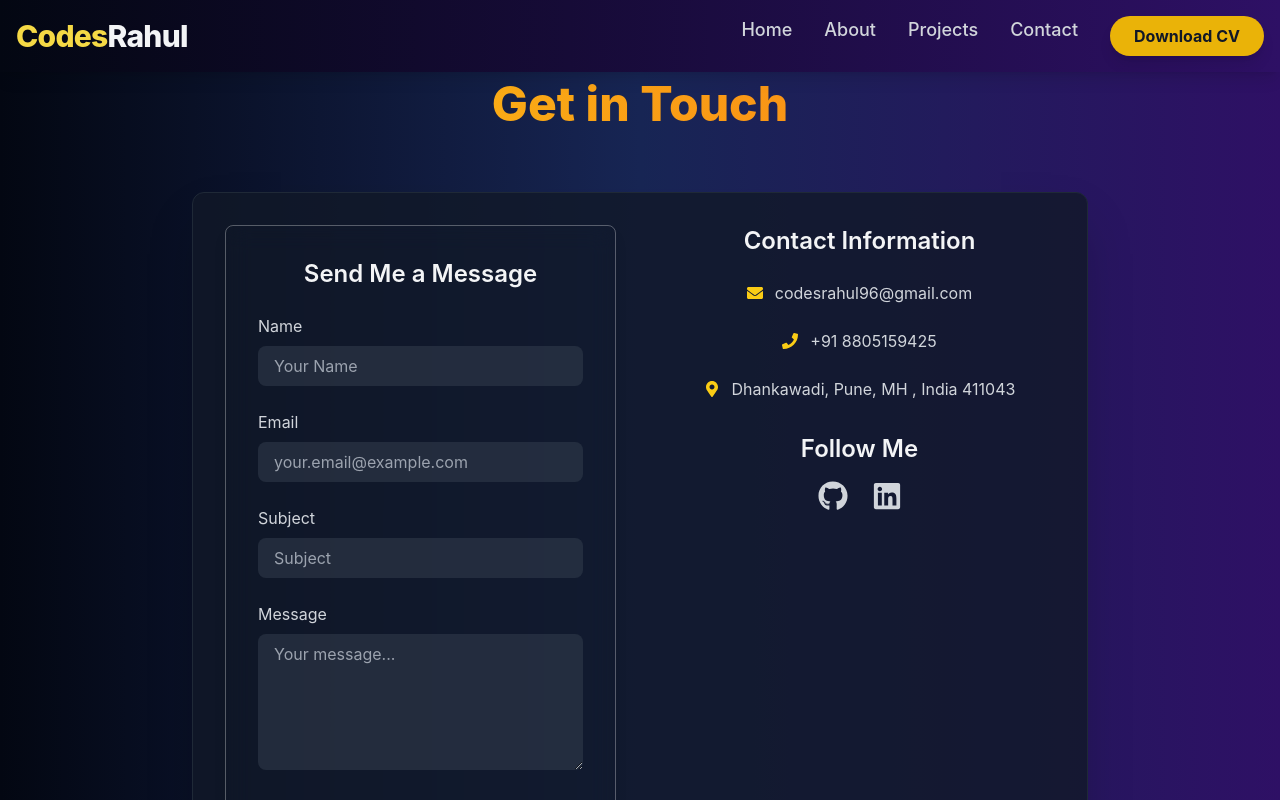
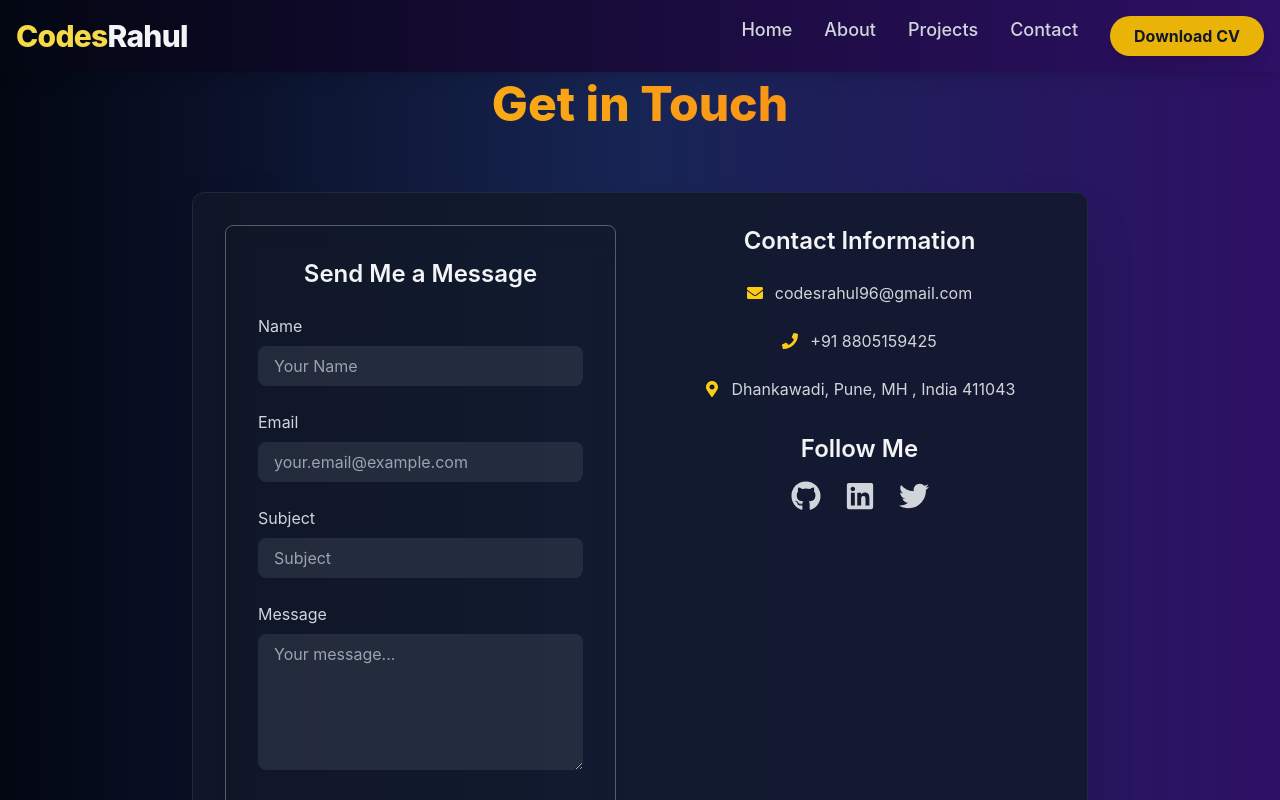
Before and after one commit to CodesRahul96/CodesRahul, a React (Vite) app: page /contact in a window 1280 px wide. Shown: the top 800 px of the page. Built offline with nearby package versions, Linux system fonts and the light colour scheme.

Commit message:
updated projects

```diff
--- a/src/pages/Contact.jsx
+++ b/src/pages/Contact.jsx
@@ -236,14 +236,14 @@
                   >
                     <FaLinkedin size={30} />
                   </a>
-                  {/* <a
-                    href="https://twitter.com/yourhandle"
+                  <a
+                    href="https://twitter.com/"
                     target="_blank"
                     rel="noopener noreferrer"
                     className="text-gray-300 hover:text-yellow-400 transition-colors duration-300 transform hover:scale-110"
                   >
                     <FaTwitter size={30} />
-                  </a> */}
+                  </a>
                 </div>
               </div>
             </div>
```
